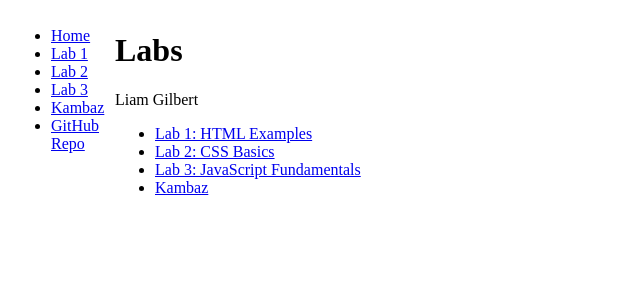
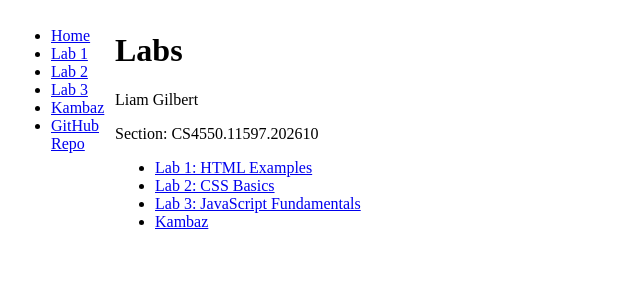
Before and after one commit to liamgilbert1/kambaz-next-js, a Next.js app: page /Labs in a window 1280 px wide. Shown: the top 300 px of the page, without its empty margins (0-640 px from the left). Built offline with nearby package versions, Linux system fonts and the light colour scheme.

Commit message:
added class section

```diff
--- a/app/Labs/page.tsx
+++ b/app/Labs/page.tsx
@@ -4,6 +4,7 @@ export default function Labs() {
     <div id="wd-labs">
       <h1>Labs</h1>
       <p>Liam Gilbert</p>
+      <p>Section: CS4550.11597.202610</p>
       <ul>
         <li>
           <Link href="/Labs/Lab1" id="wd-lab1-link">
```
